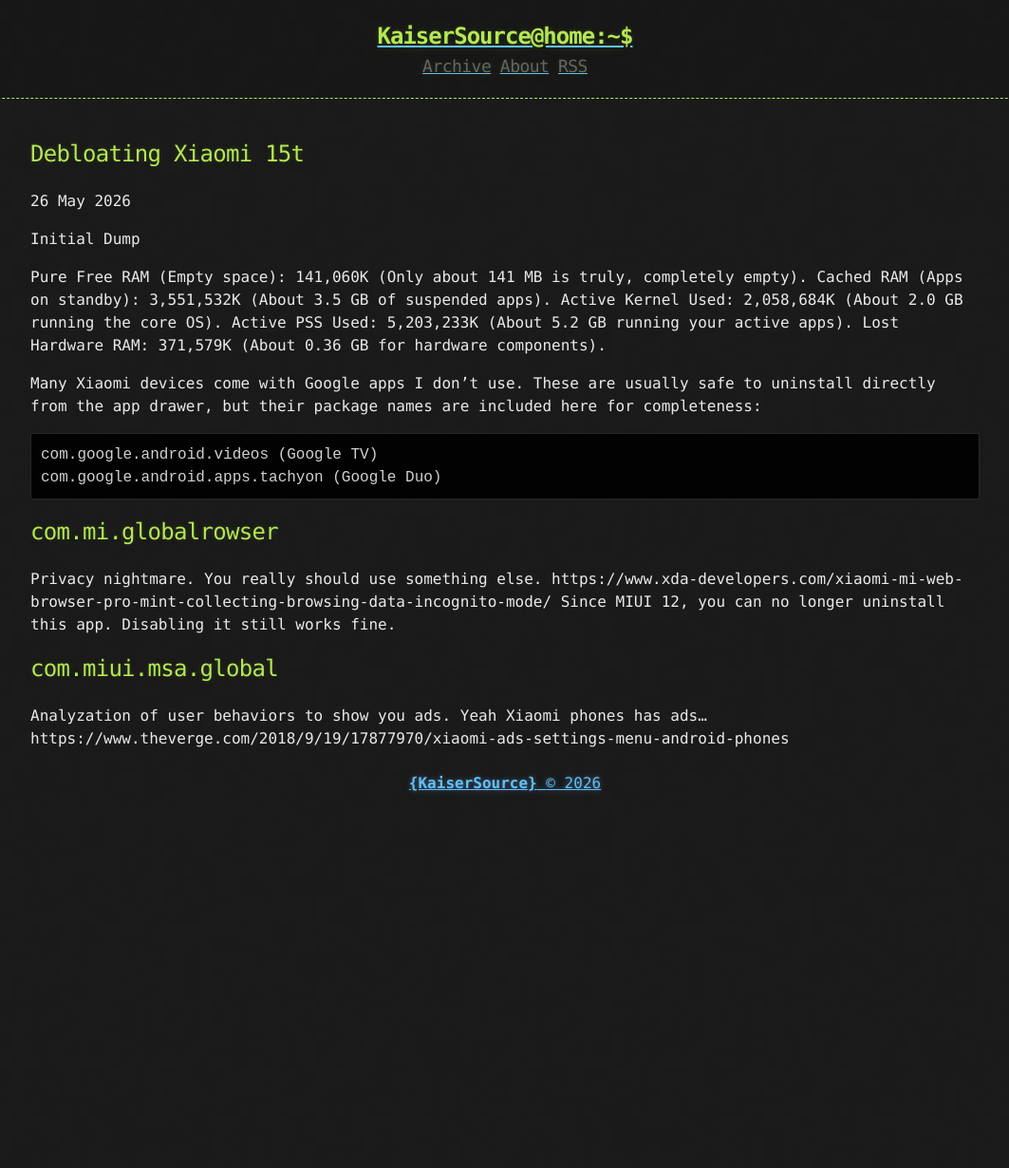
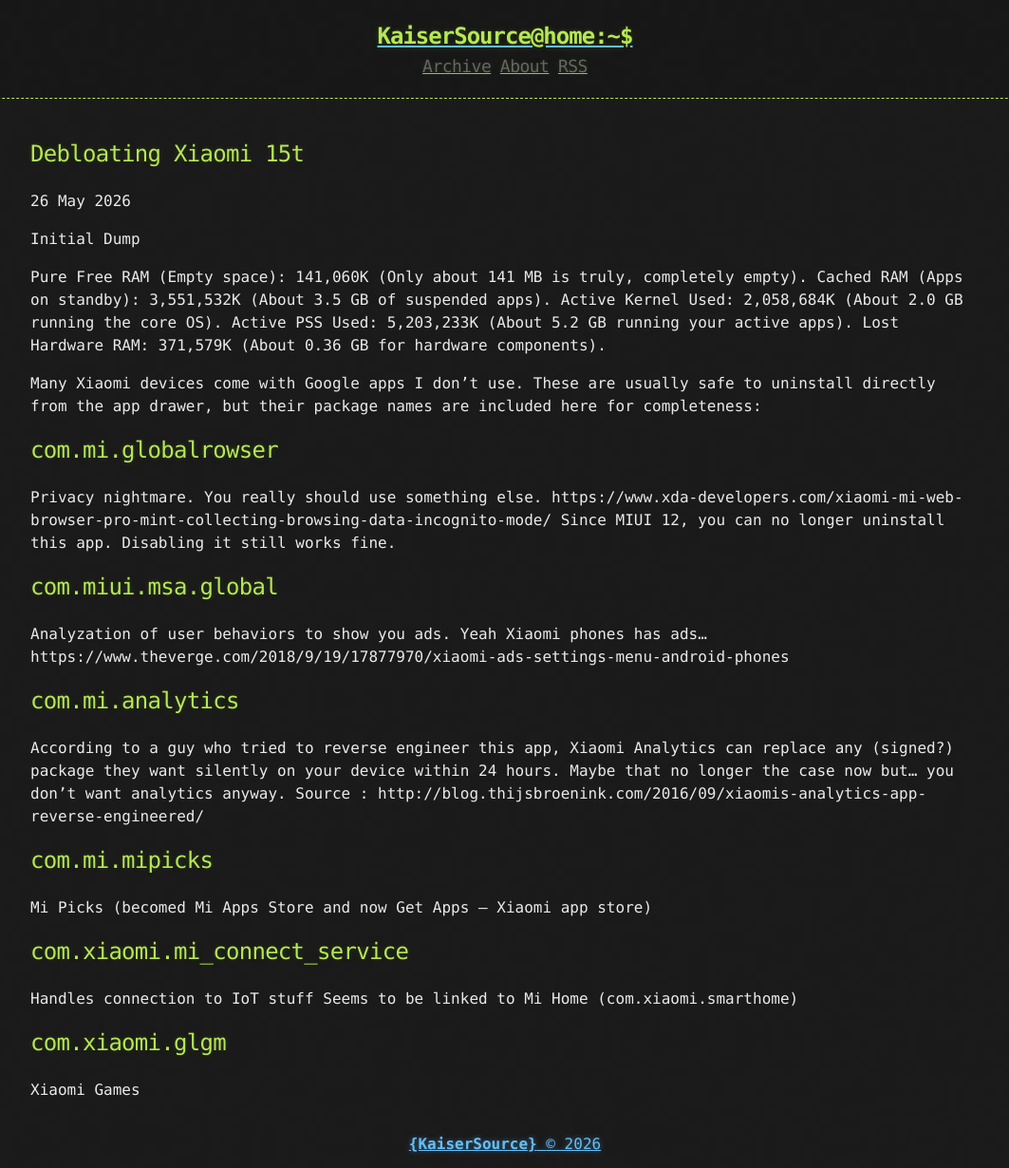
Before and after one commit to kaisersource/kaisersource.github.io, a Jekyll site: the page built from _posts/2026-05-26-debloating-xiaomi-15t..md, in a window 1280 px wide. Shown: the whole page at 95% size, without its empty margins (108-1171 px from the left). Built offline with Jekyll 4.4.1, drawn with Linux system fonts in a browser that asks for light colours; before the commit the page ends 900 px from its top, so only the background shows below that.

Commit message:
Update debloating guide with more app recommendations
Added additional Xiaomi apps to uninstall list for debloating.

```diff
--- a/_posts/2026-05-26-debloating-xiaomi-15t..md
+++ b/_posts/2026-05-26-debloating-xiaomi-15t..md
@@ -9,9 +9,6 @@ Lost Hardware RAM: 371,579K (About 0.36 GB for hardware components).
 
 Many Xiaomi devices come with Google apps I don't use. These are usually safe to uninstall directly from the app drawer, but their package names are included here for completeness:
 
-    com.google.android.videos (Google TV)
-    com.google.android.apps.tachyon (Google Duo)
-
 ## com.mi.globalrowser
 Privacy nightmare. You really should use something else.
 https://www.xda-developers.com/xiaomi-mi-web-browser-pro-mint-collecting-browsing-data-incognito-mode/
@@ -20,3 +17,16 @@ Since MIUI 12, you can no longer uninstall this app. Disabling it still works fi
 ## com.miui.msa.global
 Analyzation of user behaviors to show you ads. Yeah Xiaomi phones has ads...
 https://www.theverge.com/2018/9/19/17877970/xiaomi-ads-settings-menu-android-phones
+
+## com.mi.analytics
+According to a guy who tried to reverse engineer this app, Xiaomi Analytics can replace any (signed?) package they want silently on your device within 24 hours. Maybe that no longer the case now but... you don't want analytics anyway.
+Source : http://blog.thijsbroenink.com/2016/09/xiaomis-analytics-app-reverse-engineered/
+
+## com.mi.mipicks
+Mi Picks (becomed Mi Apps Store and now Get Apps -- Xiaomi app store)
+
+## com.xiaomi.mi_connect_service
+Handles connection to IoT stuff Seems to be linked to Mi Home (com.xiaomi.smarthome)
+
+## com.xiaomi.glgm
+Xiaomi Games
```
